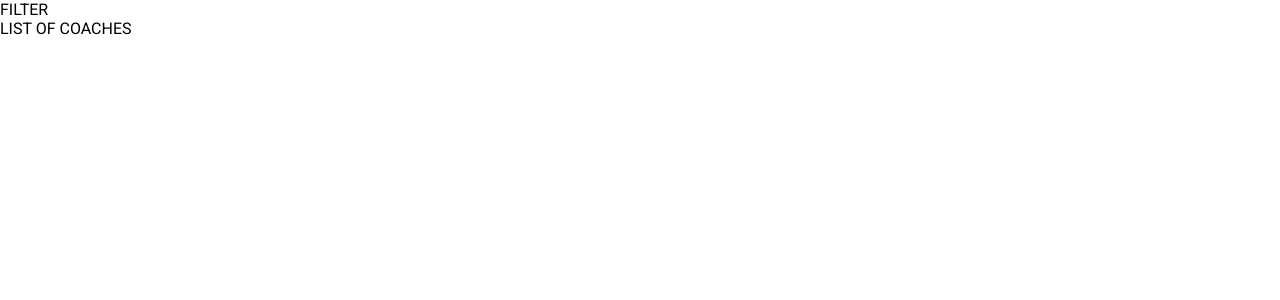
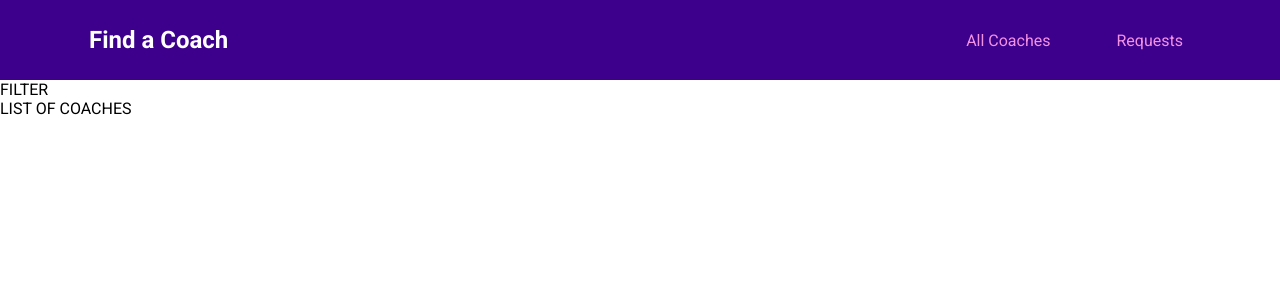
Before and after one commit to daedalus1215/literate-octo-eureka, a Vue app in the folder client/: page /coaches in a window 1280 px wide. Shown: the top 300 px of the page. Built offline with nearby package versions, Linux system fonts and the light colour scheme.

Commit message:
Add Header and make nav work

```diff
--- a/client/src/App.vue
+++ b/client/src/App.vue
@@ -1,5 +1,13 @@
 <template>
-  <router-view>
+  <TheHeader />
+  <router-view></router-view>
+</template>
 
-  </router-view>
-</template>
+<script>
+import TheHeader from './components/layout/TheHeader.vue'
+export default {
+  components: {
+    TheHeader
+  }
+}
+</script>
--- /dev/null
+++ b/client/src/components/layout/TheHeader.vue
@@ -0,0 +1,75 @@
+<template>
+    <header>
+        <nav>
+            <h1><router-link to="/">Find a Coach</router-link></h1>
+            <ul>
+                <li><router-link to="/coaches">All Coaches</router-link></li>
+                <li><router-link to="/requests">Requests</router-link></li>
+            </ul>
+        </nav>
+    </header>
+</template>
+<script>
+
+</script>
+
+<style scoped>
+header {
+  width: 100%;
+  height: 5rem;
+  background-color: #3d008d;
+  display: flex;
+  justify-content: center;
+  align-items: center;
+}
+
+header a {
+  text-decoration: none;
+  color: #f391e3;
+  display: inline-block;
+  padding: 0.75rem 1.5rem;
+  border: 1px solid transparent;
+}
+
+a:active,
+a:hover,
+a.router-link-active {
+  border: 1px solid #f391e3;
+}
+
+h1 {
+  margin: 0;
+}
+
+h1 a {
+  color: white;
+  margin: 0;
+}
+
+h1 a:hover,
+h1 a:active,
+h1 a.router-link-active {
+  border-color: transparent;
+}
+
+header nav {
+  width: 90%;
+  margin: auto;
+  display: flex;
+  justify-content: space-between;
+  align-items: center;
+}
+
+header ul {
+  list-style: none;
+  margin: 0;
+  padding: 0;
+  display: flex;
+  justify-content: center;
+  align-items: center;
+}
+
+li {
+  margin: 0 0.5rem;
+}
+</style>
--- a/client/src/pages/coaches/CoachesList.vue
+++ b/client/src/pages/coaches/CoachesList.vue
@@ -6,18 +6,24 @@
         LIST OF COACHES
     </section>
 </template>
-<script></script>
+
+<script>
+import TheHeader from "../../components/layout/TheHeader.vue"
+
+</script>
+
 <style>
 @import url('https://fonts.googleapis.com/css2?family=Roboto:ital,wght@0,100;0,300;0,400;0,500;0,700;0,900;1,100;1,300;1,400;1,500;1,700;1,900&display=swap');
 
 * {
     box-sizing: border-box;
 }
+
 html {
     font-family: "Roboto", "sans-serif";
 }
+
 body {
     margin: 0;
 }
-
 </style>
--- a/client/src/pages/requests/RequestsReceived.vue
+++ b/client/src/pages/requests/RequestsReceived.vue
@@ -1,9 +1,7 @@
 <template>
     <section>
-        FILTER
+        Requests
     </section>
-    <section>
-        LIST OF COACHES
-    </section>
+
 </template>
 <script></script>
```
